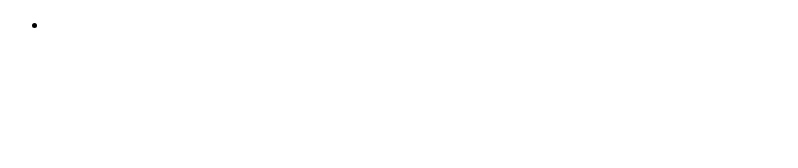
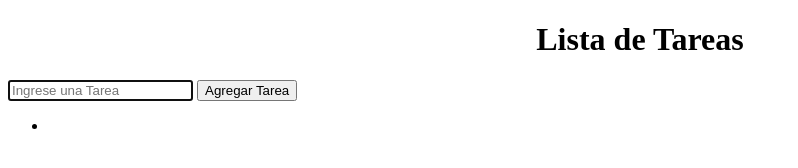
Before and after one commit to MelissaIreth/lista-tareas, a plain HTML site: page index.html in a window 1280 px wide. Shown: the whole page, without its empty margins (0-798 px from the left). Drawn offline with Linux system fonts and the light colour scheme.

Commit message:
caja y boton

```diff
--- a/index.html
+++ b/index.html
@@ -5,9 +5,18 @@
 	<title>Lista de Tareas</title>
 </head>
 <body>
-	<ul>
-	<li>
+	<h1 class="titulo" align="center">Lista de Tareas</h1>
+	<input type="tarea" id="inputTarea" class="form-control" placeholder="Ingrese una Tarea" autofocus="">
+	<input type="button" onclick="myFunction()" class="boton" id="agregar" value="Agregar Tarea">
+	<div>
+		<ul>
+		<li>
 
 
+		</li>
+		</ul>
+	</div>
+
+	<script type="assets/js/main.js"></script>
 </body>
 </html>
```
Also changed, not shown: assets/js/main.js (+7 -0 lines), 1 other file.
